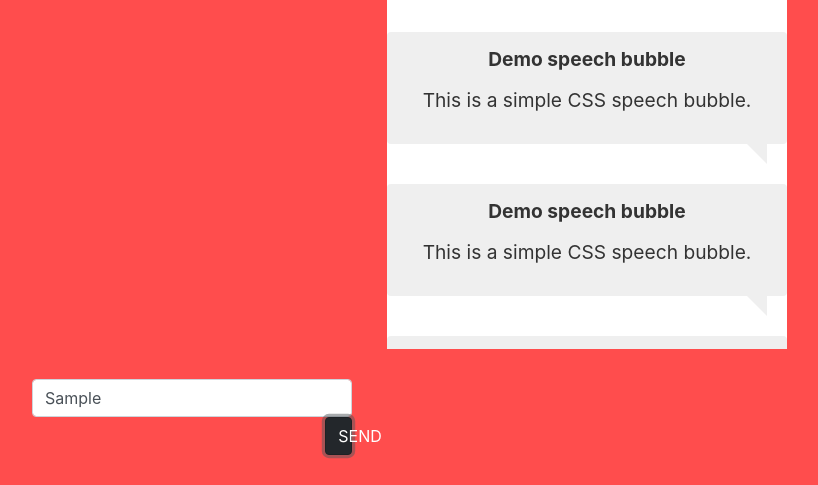
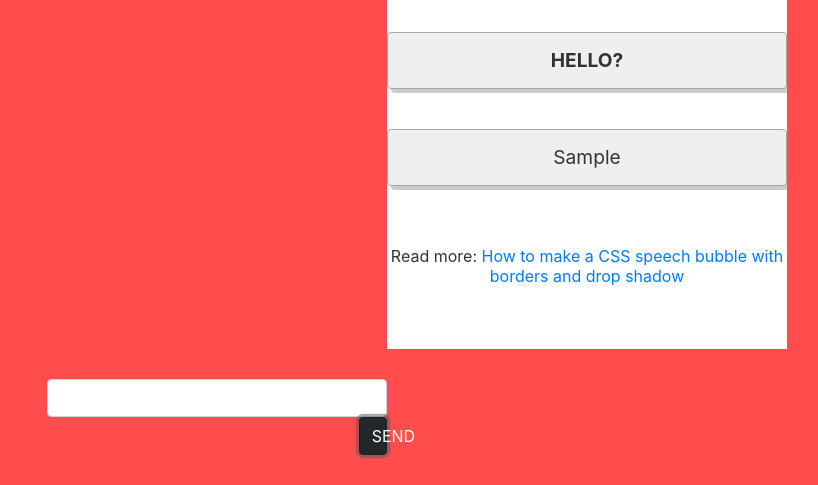
Before and after one commit to garshtoshteles/Project-2, a website: page public/index.html in a window 1280 px wide. Both pictures are taken after typing "Sample" into the empty fields and a click on the button "SEND". Shown: the part 291-776 px from the top of the page, without its empty margins (53-871 px from the left). Drawn offline with nearby package versions, Linux system fonts and the light colour scheme.

Commit message:
created some functions for chat input/bubbles

```diff
--- a/crool.js
+++ b/crool.js
@@ -27,14 +27,25 @@
 // user replies, reply is pushed into a chat bubble and logged
 
     // function to grab input of textarea & store it for use when user clicks send
+let inputVal = []
+const inputArr = [];
+
 
     function getInputValue(){
-        var inputVal = document.getElementById("userInput").value;
-        console.log(inputVal);
+        let inputVal = document.getElementById("userInput").value;
+        inputArr.push(inputVal);
+        pushUserBubble();
     }
 
-    // function to plug input of textarea into a chat bubble and change the css color of that chat bubble (to make an obvious difference between bot/human bubbles)
-    // function to clear input field
+    // function to plug input of textarea into a chat bubble and clear input field
+
+
+    function pushUserBubble(){
+            var bubble = document.createElement("P");
+            bubble.innerHTML = document.getElementById("userInput").value;
+            document.getElementById("newBub").appendChild(bubble);
+            document.getElementById("userInput").value = "";
+    }
 
 // reply is determined to be yes/no/other
 
--- a/public/index.html
+++ b/public/index.html
@@ -22,61 +22,29 @@
       <div class="scroll">
         <h1>CROOOOOL</h1>
 
-        <div class="past-bubble">
-          <p><strong>Demo speech bubble</strong></p>
-          <p>This is a simple CSS speech bubble.</p>
+        <div class="new-bubble">
+          <strong>HELLO?</strong>
         </div>
 
-        <div class="past-bubble">
-          <p><strong>Demo speech bubble</strong></p>
-          <p>This is a simple CSS speech bubble.</p>
-        </div>
+        <div id="newBub">
+          </div>
 
-        <div class="past-bubble">
-          <p><strong>Demo speech bubble</strong></p>
-          <p>This is a simple CSS speech bubble.</p>
-        </div>
-
-        <div class="new-bubble">
-          <p><strong>Demo speech bubble</strong></p>
-          <p>This is CSS speech bubble with borders and drop shadow.</p>
-          <div class="new-bubble-arrow"></div>
-        </div>
-
-        <p style="text-align: center">
+        <br style="text-align: center">
           Read more:
           <a
             href="https://auralinna.blog/post/2017/how-to-make-a-css-speech-bubble-with-borders-and-drop-shadow"
             target="_blank"
             >How to make a CSS speech bubble with borders and drop shadow</a
           >
-        </p>
+        </br>
       </div>
 
-      <!-- <div class="chat-container text-center">
-        <div class="col-md-4"></div>
-        <div class="input col-md-0">
-          <input
-            type="text"
-            class="form-control"
-            aria-label="Default"
-            aria-describedby="inputGroup-sizing-default"
-          />
-        </div> -->
-      <!-- </div>
-      <div class="col-md-1">
-        <button type="button" class="btn btn-dark">SEND</button>
+<div class="chat-container text-center">
+    <div class="col-sm-4"></div>
+      <div class="input col-sm-4">
+        <input type="text" class="form-control" id="userInput" aria-label="Default" aria-describedby="inputGroup-sizing-default">
+        <button type="button" class="btn btn-dark col-sm-1" onclick="getInputValue();">SEND</button>
       </div>
-    </div> -->
-
-    <div class="chat-container text-center">
-      <div class="col-md-4"></div>
-      <div class="input col-md-0">
-  <input type="text" class="form-control" id="userInput" aria-label="Default" aria-describedby="inputGroup-sizing-default">
-  <button type="button" class="btn btn-dark col-md-1" onclick="getInputValue();">SEND</button>
-
-  </div>
-
 </div>
 
 <!-- <script>
@@ -85,10 +53,6 @@
   output.innerHTML = slider.value;
 </script> -->
 
-
-    <script src="https://cdnjs.cloudflare.com/ajax/libs/jquery/3.2.1/jquery.min.js"></script>
-    <script type="text/javascript" src="js/login.js"></script>
-
     <script src="https://cdnjs.cloudflare.com/ajax/libs/jquery/3.2.1/jquery.min.js"></script>
     <script type="text/javascript" src="../crool.js"></script>
 
--- a/public/stylesheets/style.css
+++ b/public/stylesheets/style.css
@@ -25,19 +25,19 @@ h1 {
   border-top: 30px solid #ff4d4d;
 }
 
-.input {
+.userInput {
   width: 320px;
   text-align: center;
   position: center;
   margin: 0 auto !important;
   margin-right: 0;
-  float: left;
+  float: left !important;
 }
 
 .btn {
-  float: right;
-  margin-left: 0;
-  width: 70px;
+  float: right !important;
+  margin-left: auto !important;
+  width: 50px;
 }
 
 .scroll {
@@ -58,7 +58,6 @@ h1 {
 }
 
 /** Speech bubble */
-
 .past-bubble {
   background: #efefef;
   border-radius: 4px;
@@ -83,10 +82,8 @@ h1 {
   position: absolute;
   right: 20px;
 }
-
 /** Speech bubble with drop shadow and border */
-
-.new-bubble {
+.new-bubble, p {
   background: #efefef;
   border: 1px solid #a7a7a7;
   border-radius: 4px;
@@ -111,8 +108,6 @@ h1 {
   position: absolute;
   right: 15px;
 }
-
-
 .new-bubble-arrow::before {
   border-left: 23px solid transparent;
   border-top: 23px solid #a7a7a7;
@@ -130,11 +125,13 @@ h1 {
   right: 6px;
 }
 
+
+/* SLIDER */
+
 .slidecontainer {
   width: 50%; /* Width of the outside container */
   margin: 0 auto;
 }
-
 /* The slider itself */
 .slider {
   text-align: center;
@@ -149,12 +146,10 @@ h1 {
   transition: opacity 0.2s;
   margin: 0 auto !;
 }
-
 /* Mouse-over effects */
 .slider:hover {
   opacity: 1; /* Fully shown on mouse-over */
 }
-
 /* The slider handle (use -webkit- (Chrome, Opera, Safari, Edge) and -moz- (Firefox) to override default look) */
 .slider::-webkit-slider-thumb {
   -webkit-appearance: none; /* Override default look */
@@ -164,7 +159,6 @@ h1 {
   background: #4caf50; /* Green background */
   cursor: pointer; /* Cursor on hover */
 }
-
 .slider::-moz-range-thumb {
   width: 25px; /* Set a specific slider handle width */
   height: 25px; /* Slider handle height */
```
